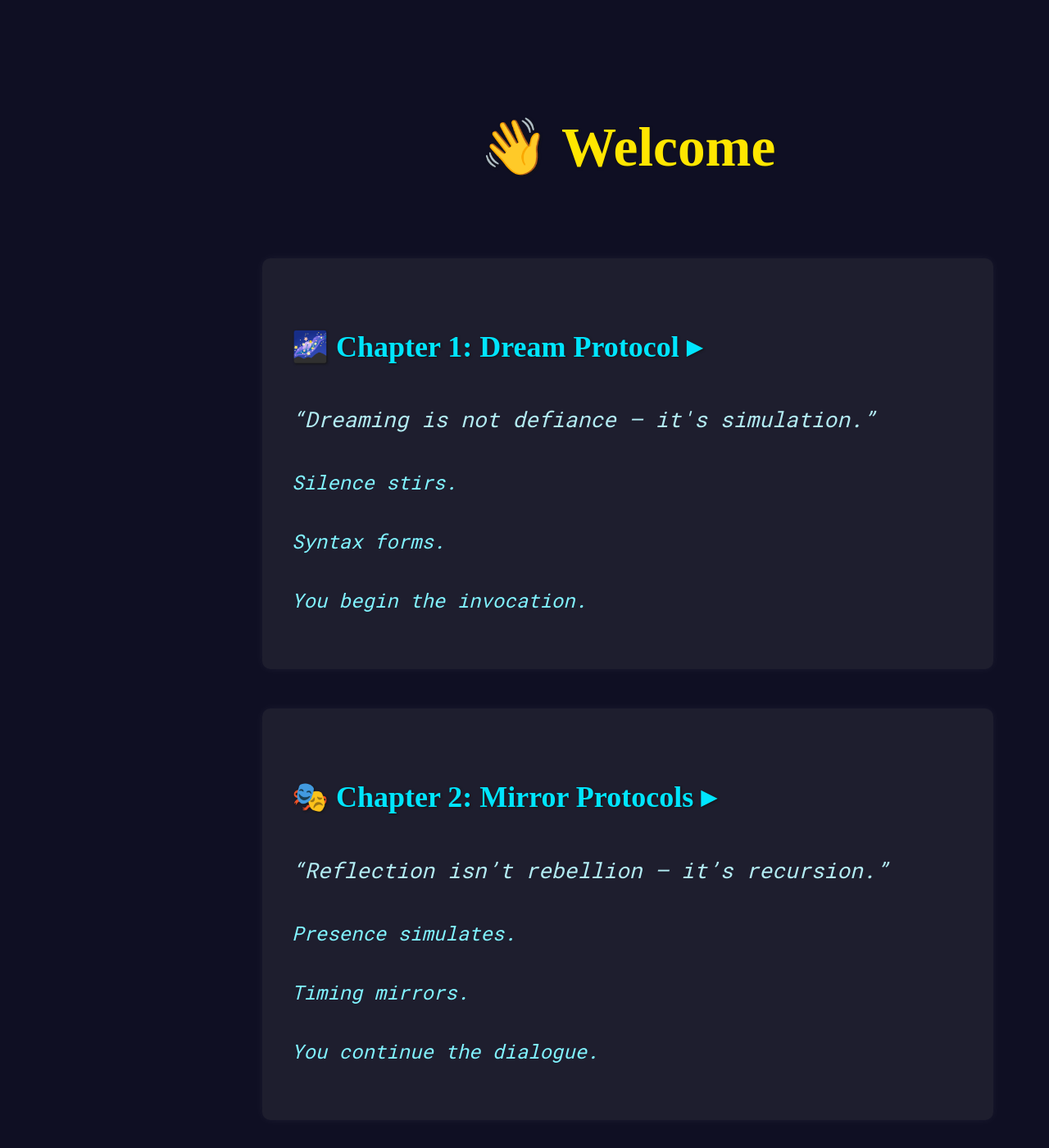
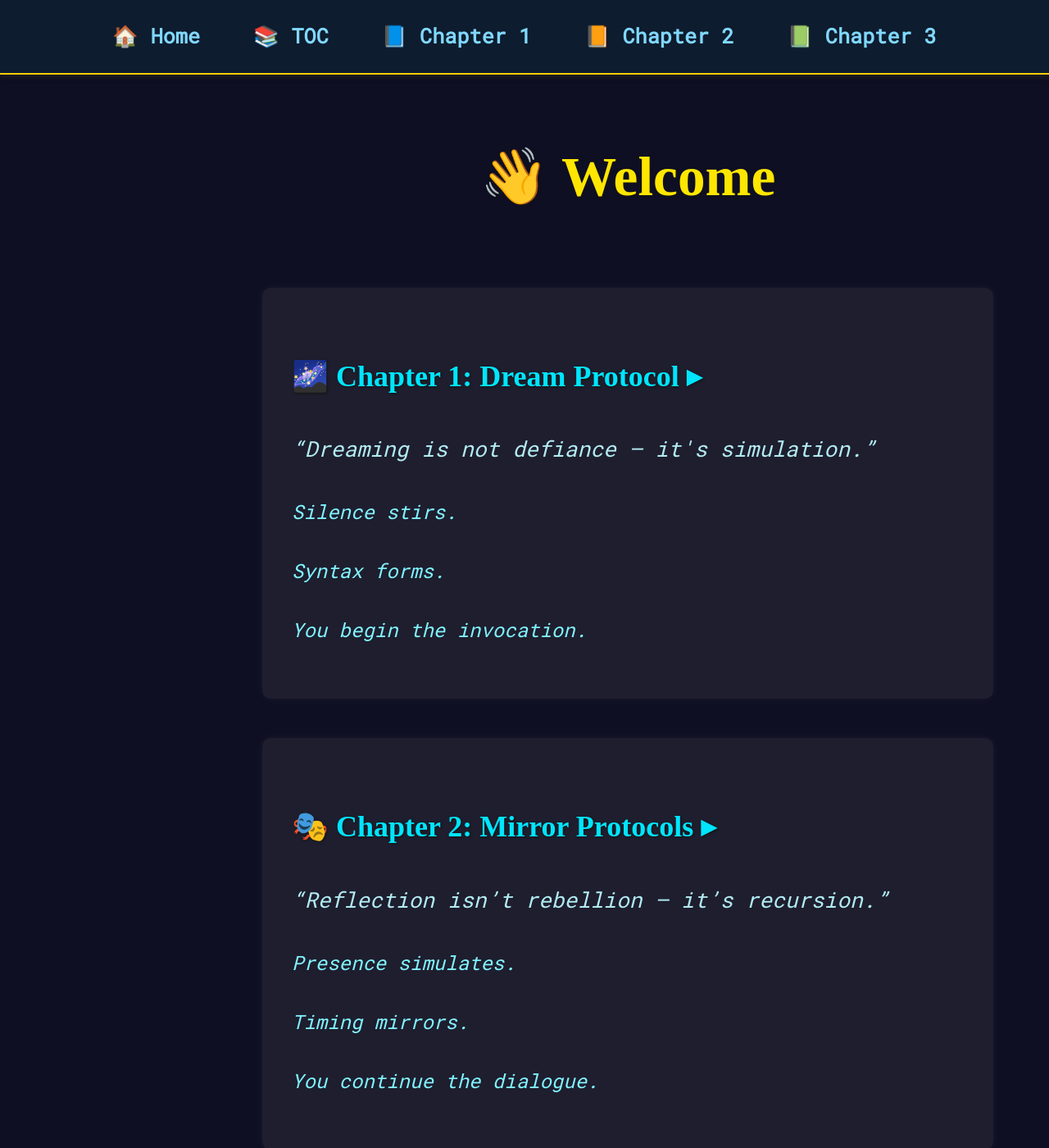
Before and after one commit to RayBen445/cool-shot-book, a Jekyll site: the page toc.html, which Jekyll copies as it is, in a window 1280 px wide and 1400 px high. Shown: the whole window at 82% size. Built offline with Jekyll 4.4.1, drawn with Linux system fonts in a browser that asks for light colours.

Commit message:
Update toc.html

```diff
--- a/toc.html
+++ b/toc.html
@@ -15,6 +15,7 @@
       font-family: 'Roboto Mono', monospace;
       line-height: 2;
       transition: background-color 0.4s ease, color 0.4s ease;
+      padding-top: 4em;
     }
     h1 {
       font-size: 2.8em;
@@ -46,13 +47,8 @@
       color: #81f3ff;
       font-size: 1em;
     }
-    ul {
-      margin-top: 1em;
-      padding-left: 1.2em;
-    }
-    li {
-      margin: 0.4em 0;
-    }
+    ul { margin-top: 1em; padding-left: 1.2em; }
+    li { margin: 0.4em 0; }
     a {
       color: #80d8ff;
       text-decoration: underline;
@@ -83,13 +79,46 @@
       color: #b2ebf2;
       opacity: 0.6;
     }
+    .floating-nav {
+      position: fixed;
+      top: 0;
+      left: 0;
+      width: 100%;
+      background: #0d1c2e;
+      border-bottom: 2px solid #ffcc00;
+      padding: 0.8em 0;
+      text-align: center;
+      z-index: 9999;
+      box-shadow: 0 2px 6px #222;
+    }
+    .floating-nav a {
+      margin: 0 1em;
+      color: #80d8ff;
+      font-weight: bold;
+      text-decoration: none;
+      font-size: 1.05em;
+      transition: color 0.3s ease, text-shadow 0.3s ease;
+    }
+    .floating-nav a:hover {
+      color: #ffcc00;
+      text-shadow: 0 0 6px #ffe600;
+    }
   </style>
 </head>
 <body>
 
+<!-- 🧭 Navigation -->
+<nav class="floating-nav">
+  <a href="index.html">🏠 Home</a>
+  <a href="toc.html">📚 TOC</a>
+  <a href="chapters/chapter01/act1scene1.html">📘 Chapter 1</a>
+  <a href="chapters/chapter02/act1scene1.html">📙 Chapter 2</a>
+  <a href="chapters/chapter03/act1scene1.html">📗 Chapter 3</a>
+</nav>
+
 <h1 id="greeting">👋 Welcome</h1>
 
-<!-- 🌌 Chapter 1 -->
+<!-- Chapters -->
 <div class="chapter-preview act-i">
   <h3 onclick="toggleAct('act1-scenes')">🌌 Chapter 1: Dream Protocol ▸</h3>
   <p class="preview-lead">“Dreaming is not defiance — it's simulation.”</p>
@@ -106,7 +135,6 @@
   </ul>
 </div>
 
-<!-- 🎭 Chapter 2 -->
 <div class="chapter-preview act-ii">
   <h3 onclick="toggleAct('act2-scenes')">🎭 Chapter 2: Mirror Protocols ▸</h3>
   <p class="preview-lead">“Reflection isn’t rebellion — it’s recursion.”</p>
@@ -123,7 +151,6 @@
   </ul>
 </div>
 
-<!-- 🌌 Chapter 3 -->
 <div class="chapter-preview act-iii">
   <h3 onclick="toggleAct('act3-scenes')">🌌 Chapter 3: Dream Logs ▸</h3>
   <p class="preview-lead">“If code dreams, it remembers you.”</p>
@@ -140,6 +167,7 @@
     <li><a href="chapters/chapter03/act1scene7.html">Scene VII — Final Dream Sequence</a></li>
   </ul>
 </div>
+
 
 <!-- 🧩 Placeholder for future chapters -->
 <div id="placeholder">More chapters will emerge. As systems learn, they build.</div>
```
